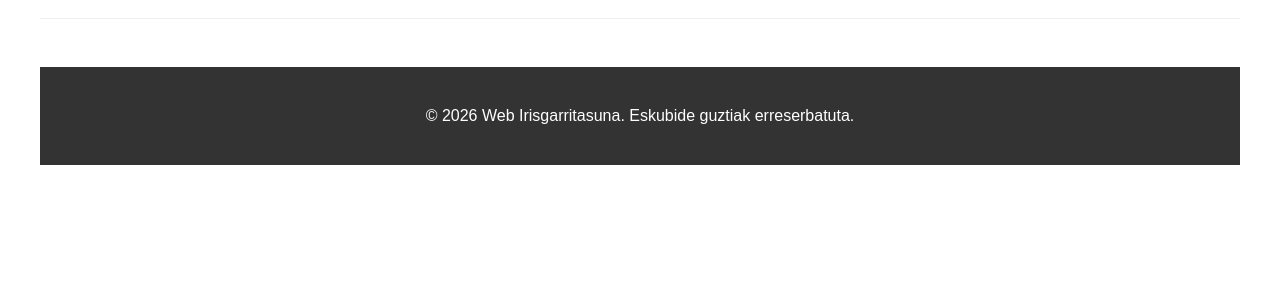
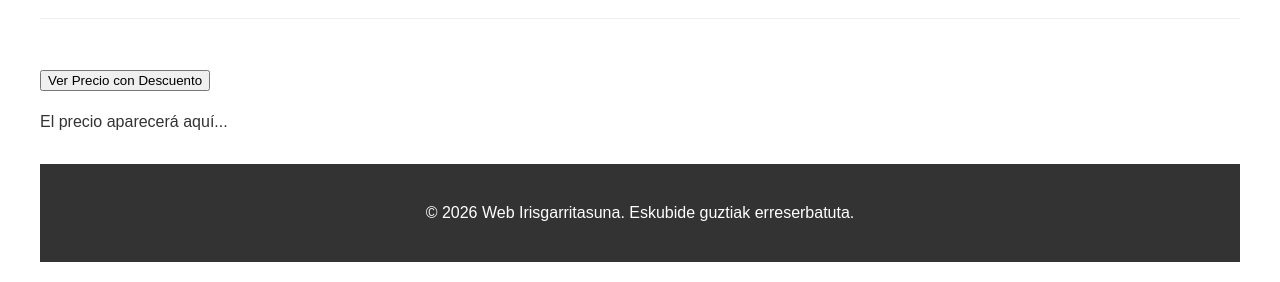
Before and after one commit to Aiet1294/amplify_01, a plain HTML site: page index.html in a window 1280 px wide. Shown: the part 1826-2108 px from the top of the page. Before the commit the page ends 2011 px from the top, so only its background shows below. Drawn offline with Linux system fonts and the light colour scheme.

Commit message:
Logiki gehitxu

```diff
--- a/index.html
+++ b/index.html
@@ -1,11 +1,13 @@
 <!DOCTYPE html>
 <html lang="es">
+
 <head>
     <meta charset="UTF-8">
     <meta name="viewport" content="width=device-width, initial-scale=1.0">
     <title>03 lana, Web irisgarriak diseinatzea</title>
     <link rel="stylesheet" href="style.css">
 </head>
+
 <body>
     <div class="container">
         <header>
@@ -91,25 +93,56 @@
                 <h2>Kanpo Estekak (Sprites)</h2>
                 <ul class="sprite-links">
                     <li>
-                    <a href="https://www.facebook.com" target="_blank" rel="noopener noreferrer" title="Facebook-era joan">
+                        <a href="https://www.facebook.com" target="_blank" rel="noopener noreferrer"
+                            title="Facebook-era joan">
                             <span class="sprite sprite-facebook"></span>
                             <span class="sr-only">Facebook</span>
                         </a>
                     </li>
                     <li>
-                    <a href="https://www.google.com/chrome/" target="_blank" rel="noopener noreferrer" title="Chrome deskargatu">
+                        <a href="https://www.google.com/chrome/" target="_blank" rel="noopener noreferrer"
+                            title="Chrome deskargatu">
                             <span class="sprite sprite-chrome"></span>
                             <span class="sr-only">Google Chrome</span>
                         </a>
                     </li>
                     <li>
-                    <a href="https://www.w3schools.com" target="_blank" rel="noopener noreferrer" title="W3Schools-en ikasi">
+                        <a href="https://www.w3schools.com" target="_blank" rel="noopener noreferrer"
+                            title="W3Schools-en ikasi">
                             <span class="sprite sprite-w3schools"></span>
                             <span class="sr-only">W3Schools</span>
                         </a>
                     </li>
                 </ul>
             </section>
+            <button onclick="calcularPrecio()">Ver Precio con Descuento</button>
+            <p id="resultado">El precio aparecerá aquí...</p>
+
+            <script>
+                async function calcularPrecio() {
+                    // Pon aquí la URL que has copiado de API Gateway + el recurso
+                    // Ejemplo: https://xyz.amazonaws.com/prod/descuento
+                    const apiUrl = "AQUI_TU_URL_DE_API_GATEWAY/descuento?precio=150";
+
+                    try {
+                        const response = await fetch(apiUrl);
+
+                        if (!response.ok) {
+                            throw new Error("Error en la red o CORS");
+                        }
+
+                        const data = await response.json();
+
+                        // Mostrar en pantalla
+                        document.getElementById("resultado").innerText =
+                            `Precio Final: ${data.precio_con_descuento}€ (Original: ${data.precio_original}€)`;
+
+                    } catch (error) {
+                        console.error("Error:", error);
+                        document.getElementById("resultado").innerText = "Hubo un error al calcular.";
+                    }
+                }
+            </script>
         </main>
 
         <footer>
@@ -118,4 +151,5 @@
 
     </div>
 </body>
+
 </html>
```
Lines whose indentation alone changed are shown as unchanged.
